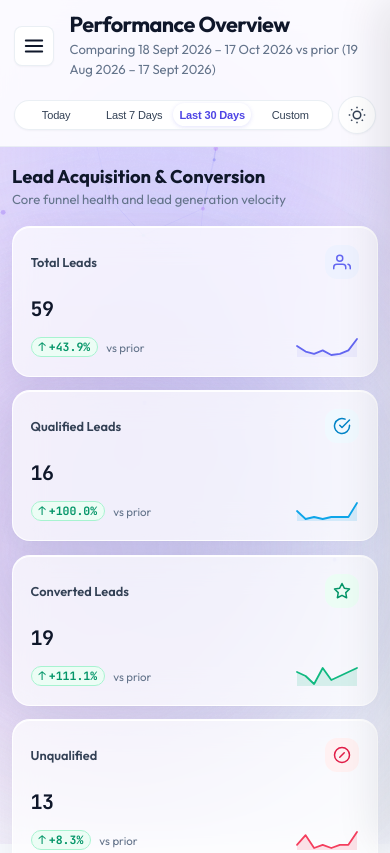
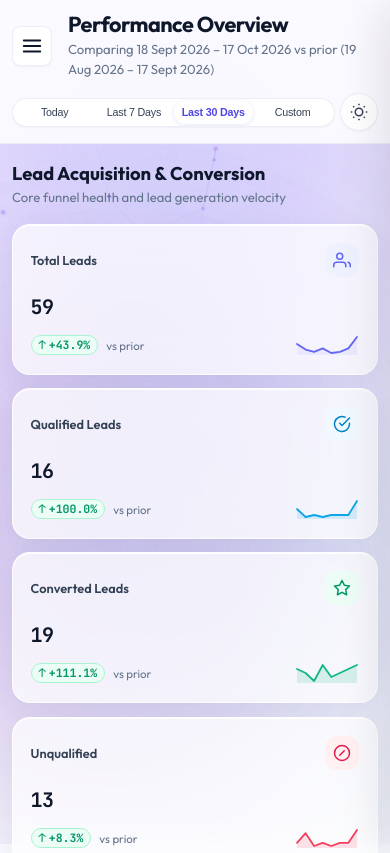
Before and after one commit to anasamin822-dotcom/RevenueLens, a plain HTML site: page index.html in a window 390 px wide. Shown: the top 853 px of the page. Drawn offline with nearby package versions, Linux system fonts and the light colour scheme.

Commit message:
fix: resolve PALETTE reference error in particles.js and mobile filter bar horizontal overflow

```diff
--- a/css/style.css
+++ b/css/style.css
@@ -149,7 +149,8 @@
 html, body {
   min-height: 100%;
   width: 100%;
-  overflow-x: hidden;
+  max-width: 100%;
+  overflow-x: clip;
 }
 
 body.bg-canvas {
@@ -481,6 +482,8 @@
   display: flex;
   flex-direction: column;
   width: calc(100% - var(--sidebar-width));
+  max-width: 100%;
+  overflow-x: clip;
 }
 
 .dashboard-header {
@@ -1969,33 +1972,45 @@
   .dashboard-header {
     flex-direction: column;
     align-items: flex-start;
-    gap: 1rem;
+    gap: 0.85rem;
     padding: 0.85rem 1rem;
+    max-width: 100%;
+    overflow-x: clip;
+    box-sizing: border-box;
   }
 
   .filter-bar-container {
     width: 100%;
+    max-width: 100%;
     display: flex;
     align-items: center;
-    gap: 0.45rem;
+    gap: 0.4rem;
+    overflow-x: clip;
+    box-sizing: border-box;
   }
 
   .filter-presets {
-    flex: 1;
+    flex: 1 1 0%;
     min-width: 0;
-    width: auto;
+    width: 0;
+    max-width: 100%;
+    display: flex;
     justify-content: space-between;
-    overflow-x: hidden;
+    overflow: hidden;
     padding: 3px;
+    box-sizing: border-box;
   }
 
   .filter-preset-btn {
-    padding: 0.38rem 0.45rem;
-    font-size: 0.72rem;
-    flex: 1;
+    padding: 0.38rem 0.22rem;
+    font-size: 0.71rem;
+    flex: 1 1 0%;
     min-width: 0;
     text-align: center;
     white-space: nowrap;
+    overflow: hidden;
+    text-overflow: clip;
+    box-sizing: border-box;
   }
 
   .custom-range-panel {
@@ -2063,32 +2078,41 @@
 
 @media (max-width: 480px) {
   .dashboard-header {
-    padding: 0.75rem 0.85rem;
+    padding: 0.75rem 0.75rem;
   }
 
   .filter-bar-container {
-    gap: 0.35rem;
+    gap: 0.3rem;
   }
 
   .filter-presets {
-    padding: 2.5px;
+    padding: 2px;
   }
 
   .filter-preset-btn {
-    padding: 0.35rem 0.28rem;
-    font-size: 0.69rem;
-    letter-spacing: -0.015em;
+    padding: 0.34rem 0.16rem;
+    font-size: 0.67rem;
+    letter-spacing: -0.02em;
   }
 }
 
 @media (max-width: 360px) {
+  .dashboard-header {
+    padding: 0.65rem 0.5rem;
+  }
+
   .view-title {
     font-size: 1.15rem;
   }
+
+  .filter-bar-container {
+    gap: 0.25rem;
+  }
+
   .filter-preset-btn {
-    padding: 0.32rem 0.18rem;
-    font-size: 0.64rem;
-    letter-spacing: -0.02em;
+    padding: 0.3rem 0.1rem;
+    font-size: 0.62rem;
+    letter-spacing: -0.025em;
   }
 }
 
@@ -2151,6 +2175,33 @@
   border-top-color: rgba(30, 41, 59, 0.95);
 }
 
+/* Ensure right-aligned theme toggle button tooltip never spills offscreen */
+.theme-toggle-btn[data-tip]::before {
+  left: auto;
+  right: 0;
+  transform: translateY(4px);
+  max-width: calc(100vw - 24px);
+}
+
+.theme-toggle-btn[data-tip]::after {
+  left: auto;
+  right: 14px;
+  transform: translateY(4px);
+}
+
+.theme-toggle-btn[data-tip]:hover::before,
+.theme-toggle-btn[data-tip]:hover::after {
+  transform: translateY(0);
+}
+
+/* Disable tooltips on touch devices and small viewports so they never induce horizontal scroll */
+@media (max-width: 640px), (hover: none) {
+  [data-tip]::before,
+  [data-tip]::after {
+    display: none !important;
+  }
+}
+
 /* ==========================================================================
    Theme Toggle Switch Button
    ========================================================================== */
--- a/js/particles.js
+++ b/js/particles.js
@@ -29,6 +29,9 @@
   function getActivePalette(theme) {
     return (theme || getTheme()) === 'dark' ? DARK_PALETTE : LIGHT_PALETTE;
   }
+
+  // Module-scoped palette updated on theme changes
+  let PALETTE = getActivePalette();
 
   // Helper: check reduced motion
   function isReducedMotion() {
@@ -88,10 +91,9 @@
 
     createParticles() {
       const count = this.getTargetCount();
-      const palette = getActivePalette(this.theme);
       this.particles = [];
       for (let i = 0; i < count; i++) {
-        const color = palette[Math.floor(Math.random() * palette.length)];
+        const color = PALETTE[Math.floor(Math.random() * PALETTE.length)];
         this.particles.push({
           x: Math.random() * this.width,
           y: Math.random() * this.height,
@@ -262,10 +264,10 @@
 
     setTheme(theme) {
       this.theme = theme;
+      PALETTE = getActivePalette(theme);
       this.lineColor = theme === 'dark' ? '129, 140, 248' : '99, 102, 241';
-      const palette = getActivePalette(theme);
       this.particles.forEach(p => {
-        p.color = palette[Math.floor(Math.random() * palette.length)];
+        p.color = PALETTE[Math.floor(Math.random() * PALETTE.length)];
       });
       if (isReducedMotion()) {
         this.renderStaticFrame();
@@ -343,10 +345,9 @@
 
     createBurstParticles() {
       const count = window.innerWidth < 768 ? 16 : 28;
-      const palette = getActivePalette(this.theme);
       this.particles = [];
       for (let i = 0; i < count; i++) {
-        const color = palette[i % palette.length];
+        const color = PALETTE[i % PALETTE.length];
         this.particles.push({
           x: Math.random() * this.width,
           y: Math.random() * this.height,
@@ -396,12 +397,11 @@
       const rect = this.card.getBoundingClientRect();
       const originX = clientX - rect.left;
       const originY = clientY - rect.top;
-      const palette = getActivePalette(this.theme);
 
       for (let i = 0; i < count; i++) {
         const angle = Math.random() * Math.PI * 2;
         const speed = 1.0 + Math.random() * 2.2;
-        const color = palette[Math.floor(Math.random() * palette.length)];
+        const color = PALETTE[Math.floor(Math.random() * PALETTE.length)];
 
         this.particles.push({
           x: originX,
@@ -492,10 +492,10 @@
 
     setTheme(theme) {
       this.theme = theme;
+      PALETTE = getActivePalette(theme);
       this.lineColor = theme === 'dark' ? '192, 132, 252' : '139, 92, 246';
-      const palette = getActivePalette(theme);
       this.particles.forEach(p => {
-        p.color = palette[Math.floor(Math.random() * palette.length)];
+        p.color = PALETTE[Math.floor(Math.random() * PALETTE.length)];
       });
     }
 
@@ -533,6 +533,7 @@
   }
 
   function setParticleTheme(theme) {
+    PALETTE = getActivePalette(theme);
     if (global.ambientParticles && typeof global.ambientParticles.setTheme === 'function') {
       global.ambientParticles.setTheme(theme);
     }
```
